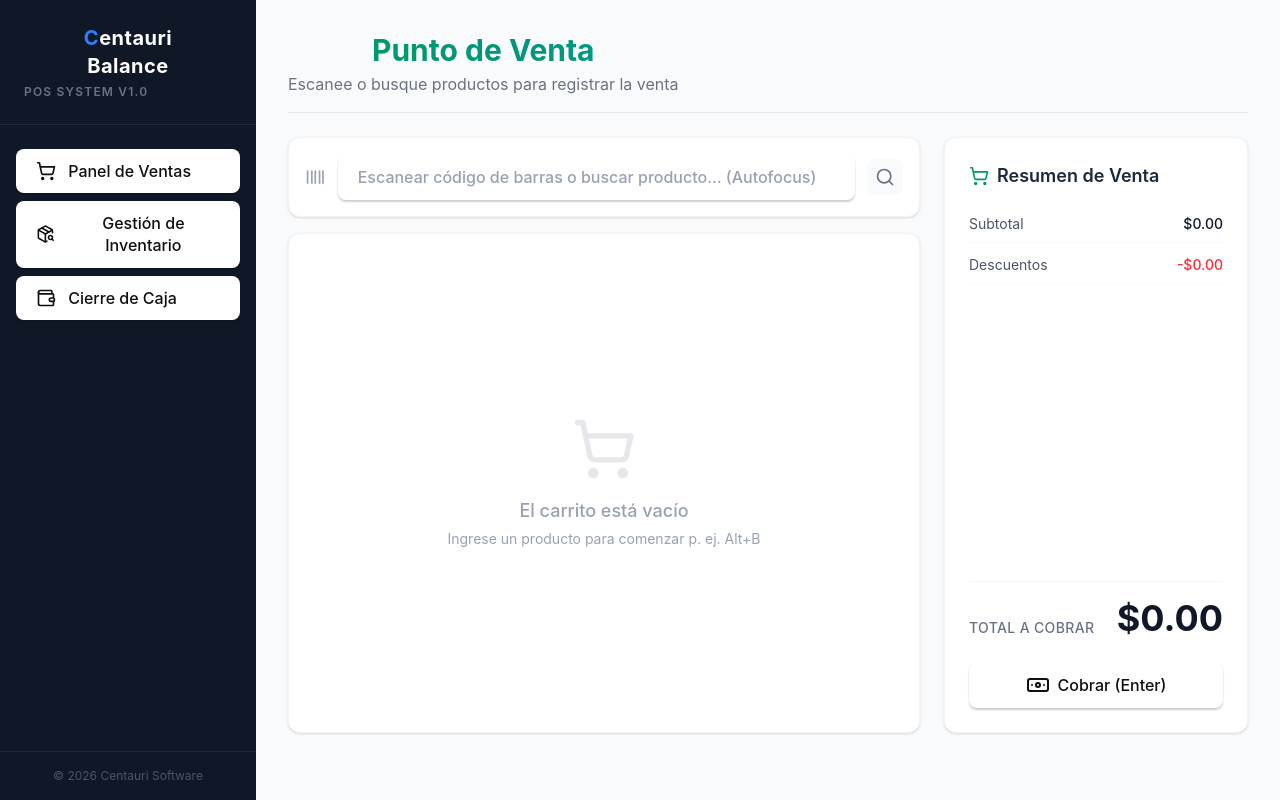
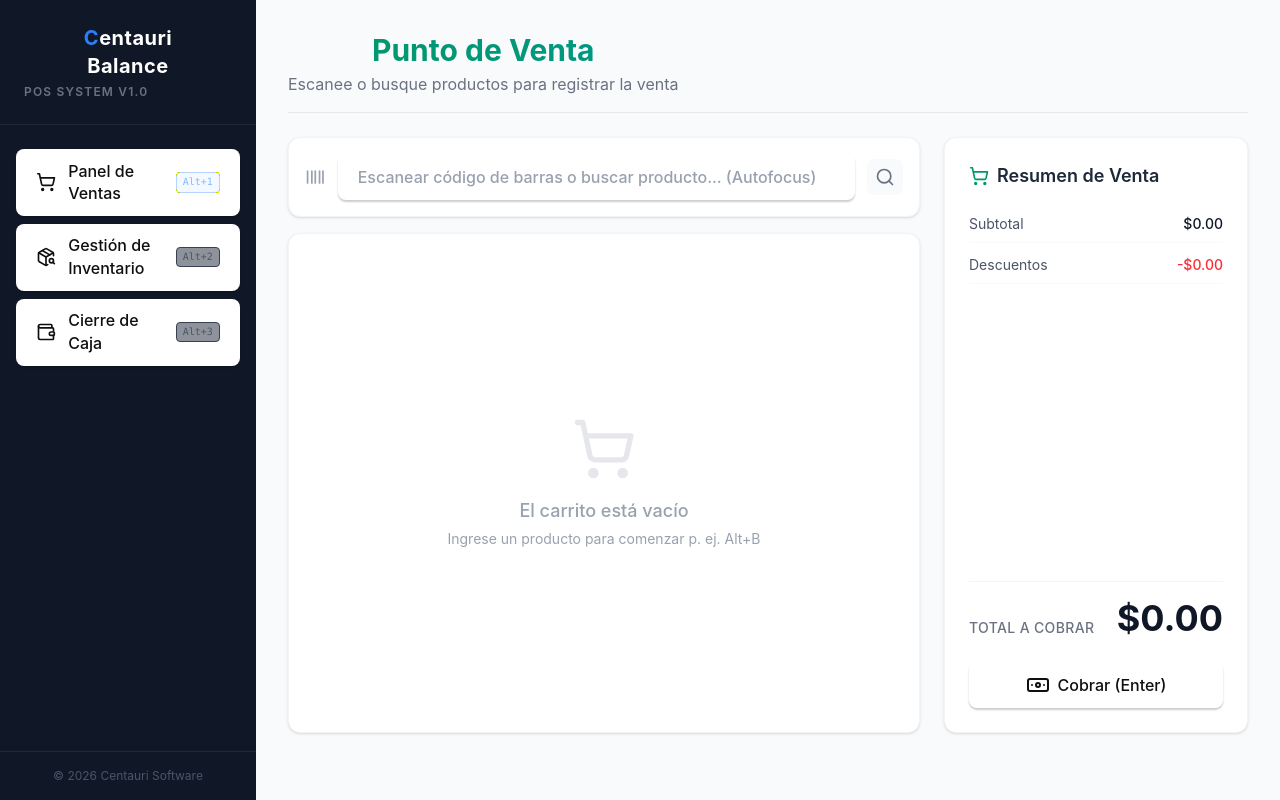
Before and after one commit to FrancoMendo/centauri-balance, a React (Vite) app: page / in a window 1280 px wide. Built offline with nearby package versions, Linux system fonts and the light colour scheme.

Commit message:
atajo nav entre pages

```diff
--- a/src/App.tsx
+++ b/src/App.tsx
@@ -1,4 +1,4 @@
-import { useState } from "react";
+import { useState, useEffect, useCallback } from "react";
 import "./App.css";
 import { Sidebar, PageView } from "./components/layout/Sidebar";
 import { SalesPanel } from "./pages/SalesPanel";
@@ -7,6 +7,28 @@ import { CashRegisterClose } from "./pages/CashRegisterClose";
 
 function App() {
   const [currentPage, setCurrentPage] = useState<PageView>("sales");
+
+  // Atajos de teclado globales para navegación entre páginas
+  const handleGlobalKeyDown = useCallback((e: KeyboardEvent) => {
+    if (!e.altKey) return;
+
+    const pageMap: Record<string, PageView> = {
+      "1": "sales",
+      "2": "inventory",
+      "3": "cash_register",
+    };
+
+    const targetPage = pageMap[e.key];
+    if (targetPage) {
+      e.preventDefault();
+      setCurrentPage(targetPage);
+    }
+  }, []);
+
+  useEffect(() => {
+    window.addEventListener("keydown", handleGlobalKeyDown);
+    return () => window.removeEventListener("keydown", handleGlobalKeyDown);
+  }, [handleGlobalKeyDown]);
 
   return (
     <div className="flex min-h-screen bg-gray-50 text-gray-900 font-sans">
--- a/src/components/layout/Sidebar.tsx
+++ b/src/components/layout/Sidebar.tsx
@@ -9,21 +9,24 @@ interface SidebarProps {
 }
 
 export function Sidebar({ currentPage, setCurrentPage }: SidebarProps) {
-  const menuItems: { id: PageView; label: string; icon: React.ReactNode }[] = [
+  const menuItems: { id: PageView; label: string; icon: React.ReactNode; shortcut: string }[] = [
     {
       id: "sales",
       label: "Panel de Ventas",
       icon: <ShoppingCart className="w-5 h-5" />,
+      shortcut: "Alt+1",
     },
     {
       id: "inventory",
       label: "Gestión de Inventario",
       icon: <PackageSearch className="w-5 h-5" />,
+      shortcut: "Alt+2",
     },
     {
       id: "cash_register",
       label: "Cierre de Caja",
       icon: <Wallet className="w-5 h-5" />,
+      shortcut: "Alt+3",
     },
   ];
 
@@ -48,10 +51,18 @@ export function Sidebar({ currentPage, setCurrentPage }: SidebarProps) {
                 ? "bg-blue-600/10 text-blue-400 font-semibold"
                 : "hover:bg-gray-800 hover:text-white"
             )}
-            title={item.label}
+            title={`${item.label} (${item.shortcut})`}
           >
             {item.icon}
-            {item.label}
+            <span className="flex-1 text-left">{item.label}</span>
+            <kbd className={clsx(
+              "text-[10px] font-mono px-1.5 py-0.5 rounded border transition-colors",
+              currentPage === item.id
+                ? "border-blue-500/30 text-blue-400/70 bg-blue-500/5"
+                : "border-gray-700 text-gray-600 bg-gray-800/50"
+            )}>
+              {item.shortcut}
+            </kbd>
           </button>
         ))}
       </nav>
```
Also changed, not shown: 1 other file (tests, documents, lock files or other folders).
